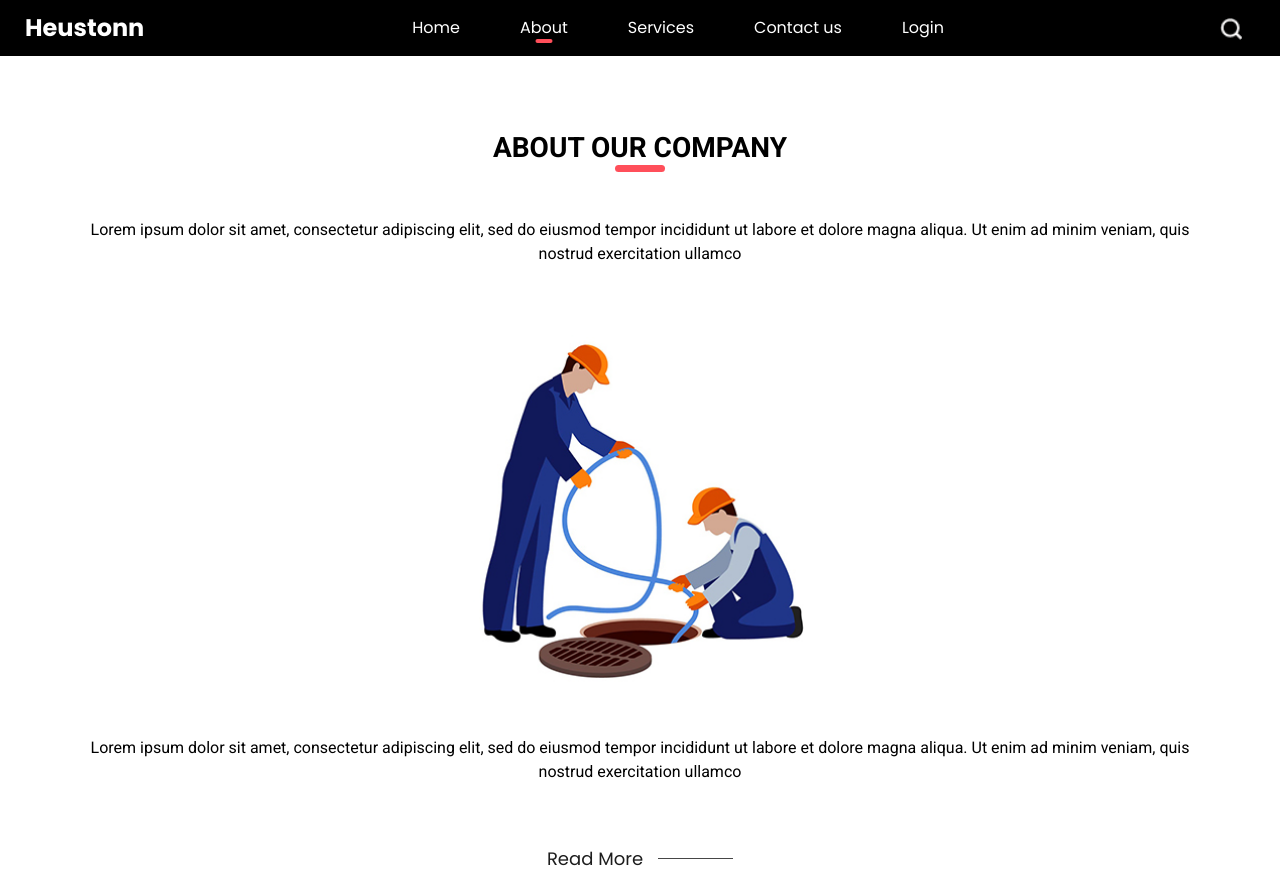
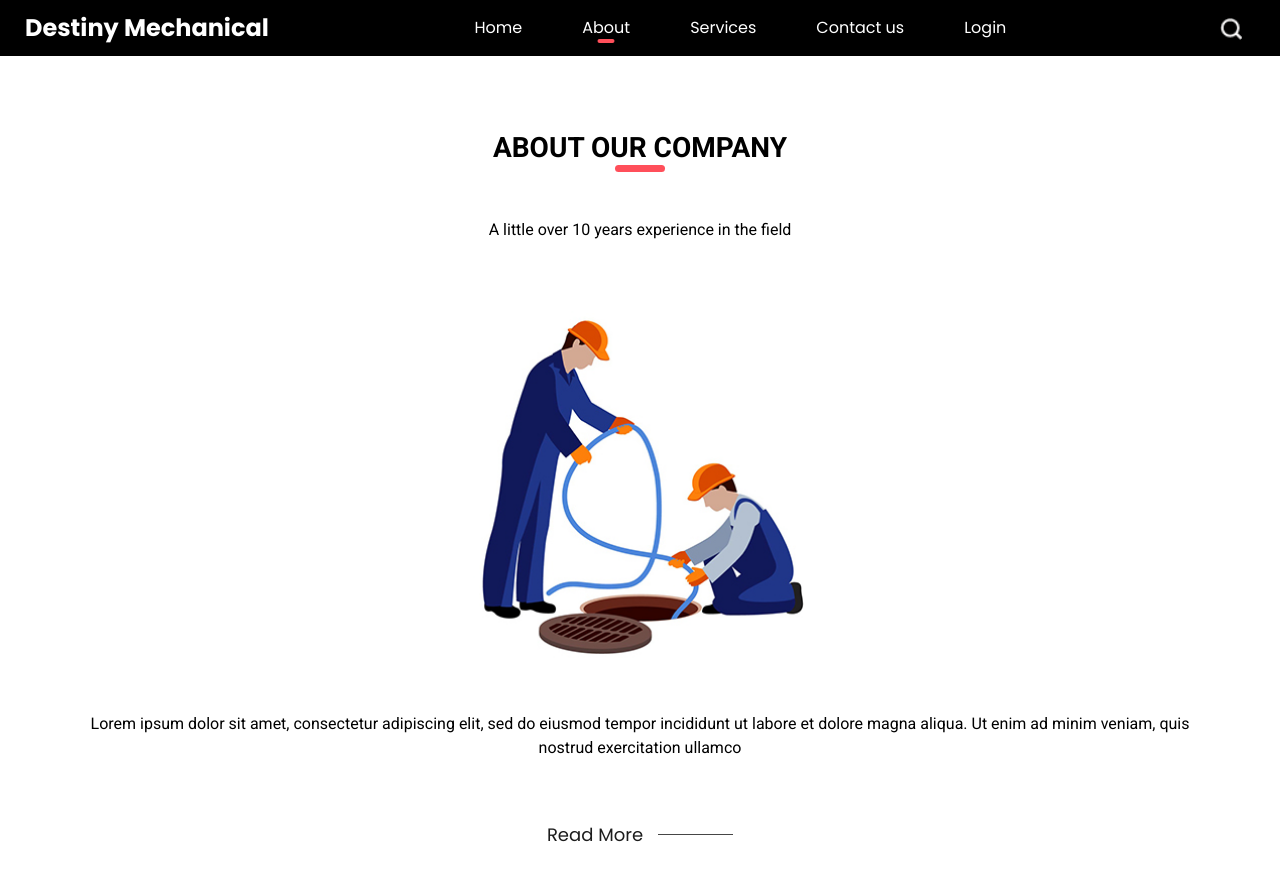
Before and after one commit to mozer43/destiny, a plain HTML site: page about.html in a window 1280 px wide. Shown: the top 875 px of the page. Drawn offline with nearby package versions, Linux system fonts and the light colour scheme.

Commit message:
Update about.html

```diff
--- a/about.html
+++ b/about.html
@@ -12,7 +12,7 @@
   <meta name="description" content="" />
   <meta name="author" content="" />
 
-  <title>Heustonn</title>
+  <title>Destiny Mechanical</title>
 
   <!-- slider stylesheet -->
   <link rel="stylesheet" type="text/css"
@@ -37,7 +37,7 @@
         <nav class="navbar navbar-expand-lg custom_nav-container ">
           <a class="navbar-brand" href="index.html">
             <span>
-              Heustonn
+              Destiny Mechanical
             </span>
           </a>
           <button class="navbar-toggler ml-auto" type="button" data-toggle="collapse"
@@ -85,8 +85,7 @@
         </h3>
       </div>
       <p class="layout_padding2-top">
-        Lorem ipsum dolor sit amet, consectetur adipiscing elit, sed do eiusmod tempor incididunt ut labore et dolore
-        magna aliqua. Ut enim ad minim veniam, quis nostrud exercitation ullamco
+        A little over 10 years experience in the field
       </p>
       <div class="img-box layout_padding2">
         <img src="images/about-img.jpg" alt="">
```
